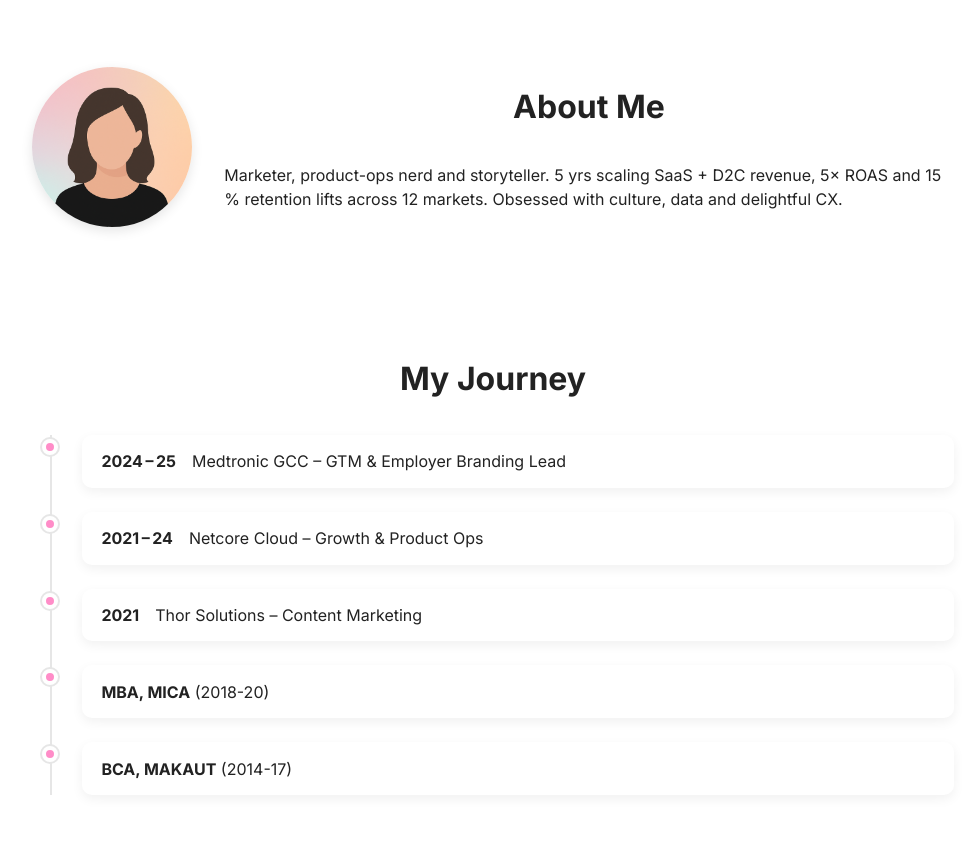
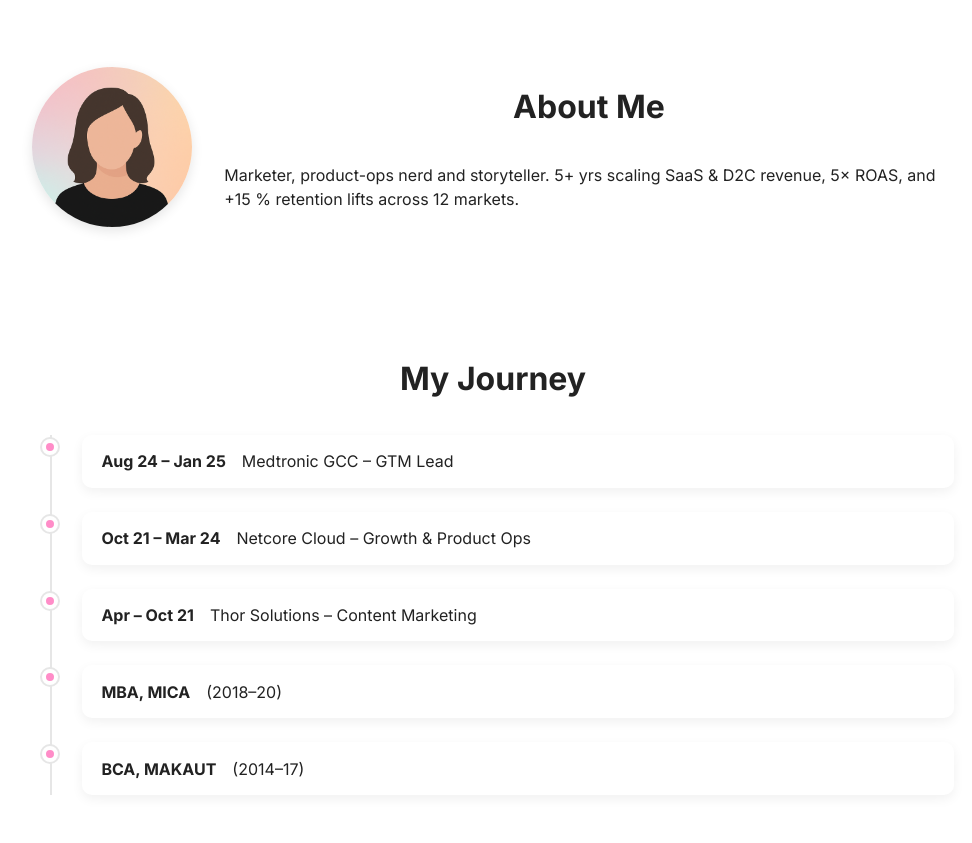
Before and after one commit to bhavid01/bhavi-doshi.github.io, a plain HTML site: page index.html in a window 1280 px wide. Shown: the part 797-1640 px from the top of the page, without its empty margins (147-1119 px from the left). Drawn offline with Linux system fonts and the light colour scheme.

Commit message:
index.html

```diff
--- a/index.html
+++ b/index.html
@@ -4,15 +4,14 @@
 <meta charset="UTF-8">
 <meta name="viewport" content="width=device-width,initial-scale=1.0">
 <title>Bhavi Doshi | Growth & Marketing Portfolio</title>
+<link rel="preconnect" href="https://fonts.googleapis.com">
 <link href="https://fonts.googleapis.com/css2?family=Inter:wght@400;500;700&display=swap" rel="stylesheet">
 <link rel="stylesheet" href="styles/main.css">
 <link rel="stylesheet" href="https://cdnjs.cloudflare.com/ajax/libs/font-awesome/6.5.0/css/all.min.css">
 </head>
 <body>
-<!-- animated pastel blobs background -->
 <canvas id="bg"></canvas>
 
-<!-- sticky top-nav (appears after scroll) -->
 <header id="topnav">
   <nav>
     <a href="#about">About</a>
@@ -22,7 +21,6 @@
   </nav>
 </header>
 
-<!-- HERO -->
 <section id="hero">
   <img src="assets/blob1.png" class="blob float" alt="">
   <div class="hero-inner">
@@ -33,34 +31,30 @@
   </div>
 </section>
 
-<!-- ABOUT -->
 <section id="about">
  <div class="container about-content">
   <img src="assets/avatar.png" class="avatar" alt="Avatar">
   <div>
    <h2>About Me</h2>
-   <p>Marketer, product-ops nerd and storyteller. 5 yrs scaling SaaS + D2C revenue,
-   5× ROAS and 15 % retention lifts across 12 markets. Obsessed with culture,
-   data and delightful CX.</p>
+   <p>Marketer, product-ops nerd and storyteller. 5+ yrs scaling SaaS &amp; D2C
+   revenue, 5× ROAS, and +15 % retention lifts across 12 markets.</p>
   </div>
  </div>
 </section>
 
-<!-- TIMELINE -->
 <section id="profile">
  <div class="container timeline">
   <h2>My Journey</h2>
   <ul>
-   <li><span class="dot"></span><div><strong>2024 – 25</strong> Medtronic GCC – GTM & Employer Branding Lead</div></li>
-   <li><span class="dot"></span><div><strong>2021 – 24</strong> Netcore Cloud – Growth & Product Ops</div></li>
-   <li><span class="dot"></span><div><strong>2021</strong> Thor Solutions – Content Marketing</div></li>
-   <li><span class="dot"></span><div><strong>MBA, MICA</strong> (2018-20)</div></li>
-   <li><span class="dot"></span><div><strong>BCA, MAKAUT</strong> (2014-17)</div></li>
+    <li><span class="dot"></span><div><strong>Aug 24 – Jan 25</strong> Medtronic GCC – GTM Lead</div></li>
+    <li><span class="dot"></span><div><strong>Oct 21 – Mar 24</strong> Netcore Cloud – Growth &amp; Product Ops</div></li>
+    <li><span class="dot"></span><div><strong>Apr – Oct 21</strong> Thor Solutions – Content Marketing</div></li>
+    <li><span class="dot"></span><div><strong>MBA, MICA</strong> (2018–20)</div></li>
+    <li><span class="dot"></span><div><strong>BCA, MAKAUT</strong> (2014–17)</div></li>
   </ul>
  </div>
 </section>
 
-<!-- SKILLS -->
 <section id="skills">
  <div class="container">
   <h2>Skills</h2>
@@ -70,43 +64,41 @@
    <div class="skill-badge">Lifecycle Automation</div>
    <div class="skill-badge">Performance Ads</div>
    <div class="skill-badge">HubSpot CRM</div>
-   <div class="skill-badge">SQL & GA4</div>
+   <div class="skill-badge">SQL &amp; GA4</div>
   </div>
  </div>
 </section>
 
-<!-- WORK TABS -->
 <section id="projects">
  <div class="container">
   <h2>Work</h2>
   <div class="tab-buttons">
-   <button class="tab active" data-tab="featured">Featured</button>
-   <button class="tab" data-tab="culture">Culture & Identity</button>
-   <button class="tab" data-tab="d2c">D2C + FMCG</button>
-   <button class="tab" data-tab="product">Product Thinking</button>
-   <button class="tab" data-tab="saas">SaaS + MarTech</button>
+    <button class="tab active" data-tab="featured">Featured</button>
+    <button class="tab" data-tab="culture">Culture &amp; Identity</button>
+    <button class="tab" data-tab="d2c">D2C&nbsp;+&nbsp;FMCG</button>
+    <button class="tab" data-tab="product">Product&nbsp;Thinking</button>
+    <button class="tab" data-tab="saas">SaaS&nbsp;+&nbsp;MarTech</button>
   </div>
 
-  <!-- grids rendered by JS -->
   <div class="projects-grid" data-tab-content="featured"></div>
-  <div class="projects-grid" data-tab-content="culture" style="display:none"></div>
-  <div class="projects-grid" data-tab-content="d2c" style="display:none"></div>
-  <div class="projects-grid" data-tab-content="product" style="display:none"></div>
-  <div class="projects-grid" data-tab-content="saas" style="display:none"></div>
+  <div class="projects-grid" data-tab-content="culture"  style="display:none"></div>
+  <div class="projects-grid" data-tab-content="d2c"      style="display:none"></div>
+  <div class="projects-grid" data-tab-content="product"  style="display:none"></div>
+  <div class="projects-grid" data-tab-content="saas"     style="display:none"></div>
  </div>
 </section>
 
-<!-- CONTACT -->
 <section id="contact">
  <div class="container contact-wrapper">
   <h2>Let’s Connect</h2>
   <a href="mailto:hello@example.com" class="cta">Email me</a>
-  <a href="https://www.linkedin.com/in/yourprofile" target="_blank" class="social-link"><i class="fa-brands fa-linkedin-in"></i></a>
+  <a href="https://www.linkedin.com/in/yourprofile" target="_blank" class="social-link">
+    <i class="fa-brands fa-linkedin-in"></i>
+  </a>
   <p class="copy">© 2025 Bhavi Doshi</p>
  </div>
 </section>
 
-<!-- Skill Modal -->
 <dialog id="skillModal">
  <button class="close" aria-label="Close">&times;</button>
  <h3 id="skillTitle"></h3>
```
